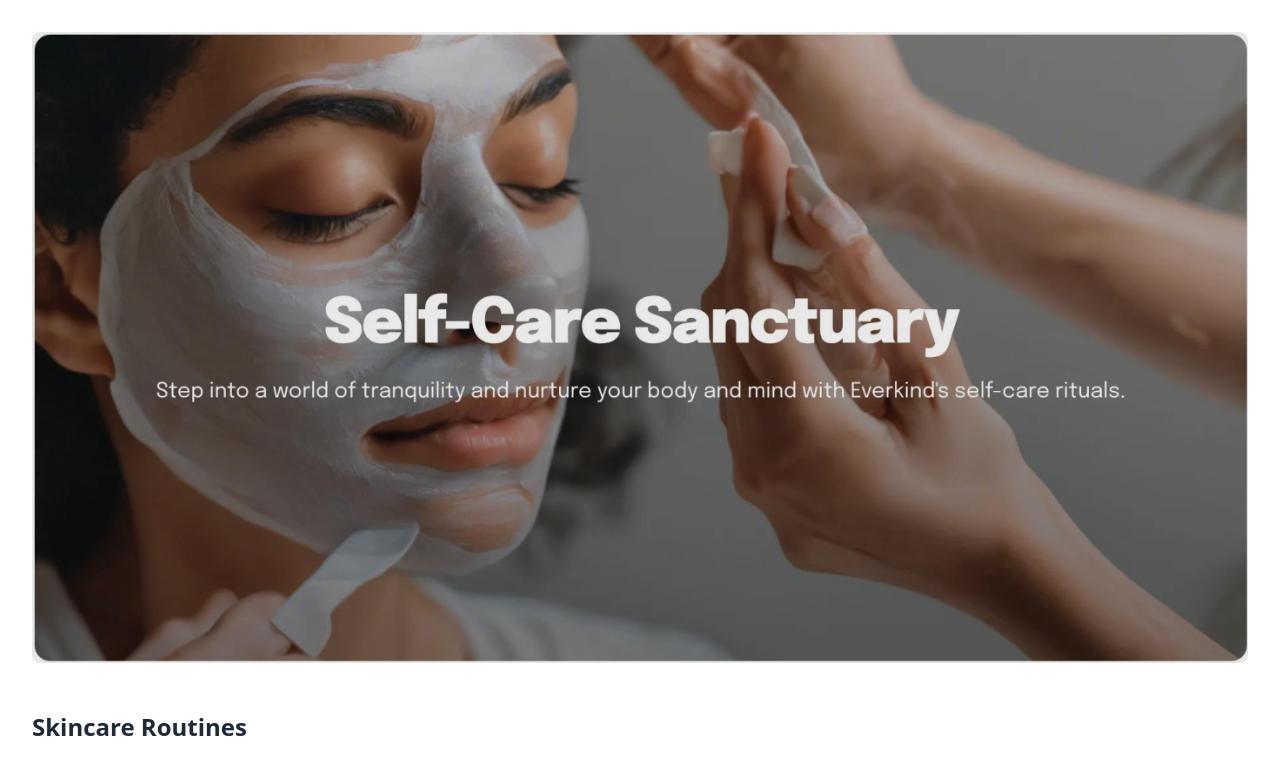
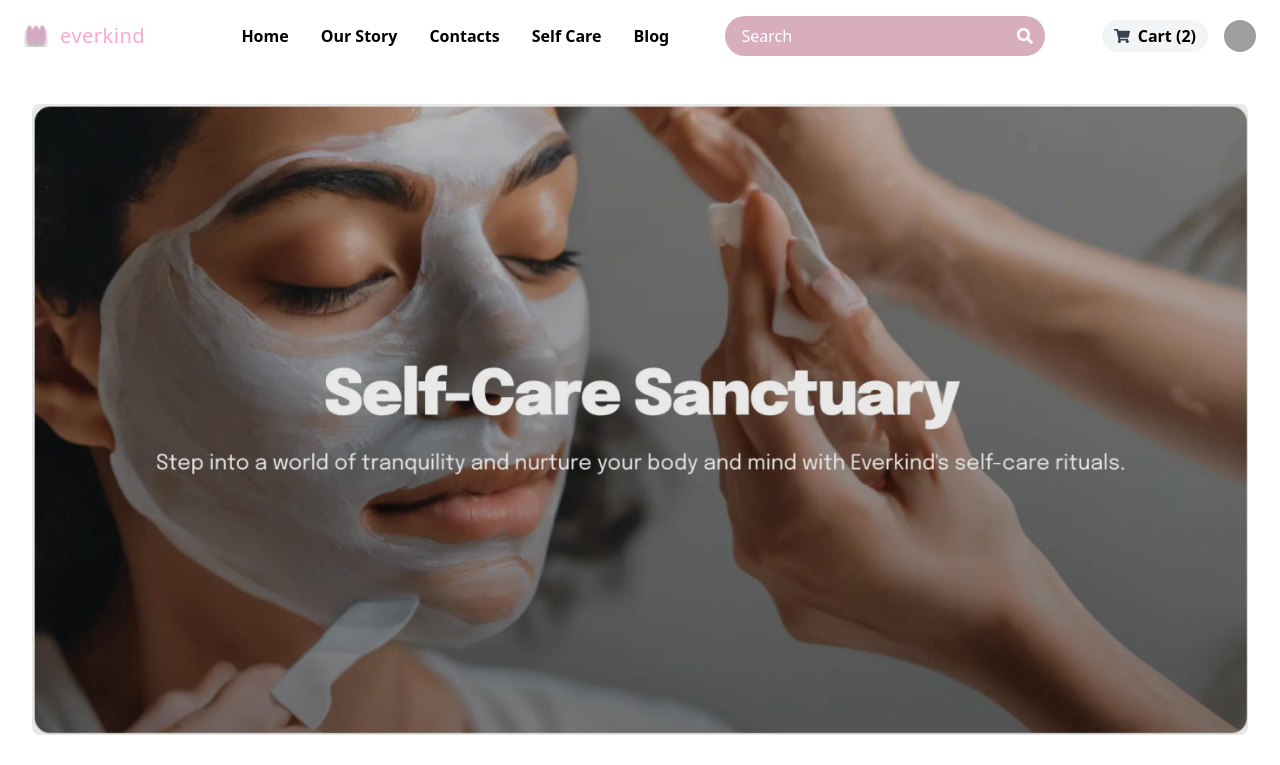
Before and after one commit to abdullahiqbal07/everkind, a React (Vite) app: page /dummy in a window 1280 px wide. Shown: the top 765 px of the page. Built offline with nearby package versions, Linux system fonts and the light colour scheme; grey boxes are pictures that could not be loaded.

Commit message:
add navbar to self care

```diff
--- a/src/pages/Self-Care.jsx
+++ b/src/pages/Self-Care.jsx
@@ -18,9 +18,12 @@
 import vector from "../assets/images/selfcare/vector.png";
 import image3 from "../assets/images/selfcare/image 3.png";
 import image14 from "../assets/images/selfcare/image 1.png";
+import Navbar from "../components/NavBar";
 
 export default function SelfCareSanctuary() {
   return (
+    <>
+    <Navbar />
     <div className="bg-white p-8 max-w-7xl mx-auto">
       {/* Hero Section */}
       <div className="relative mb-12 rounded-lg overflow-hidden">
@@ -194,5 +197,6 @@
         </div>
       </section>
     </div>
+    </>
   );
 }
```
